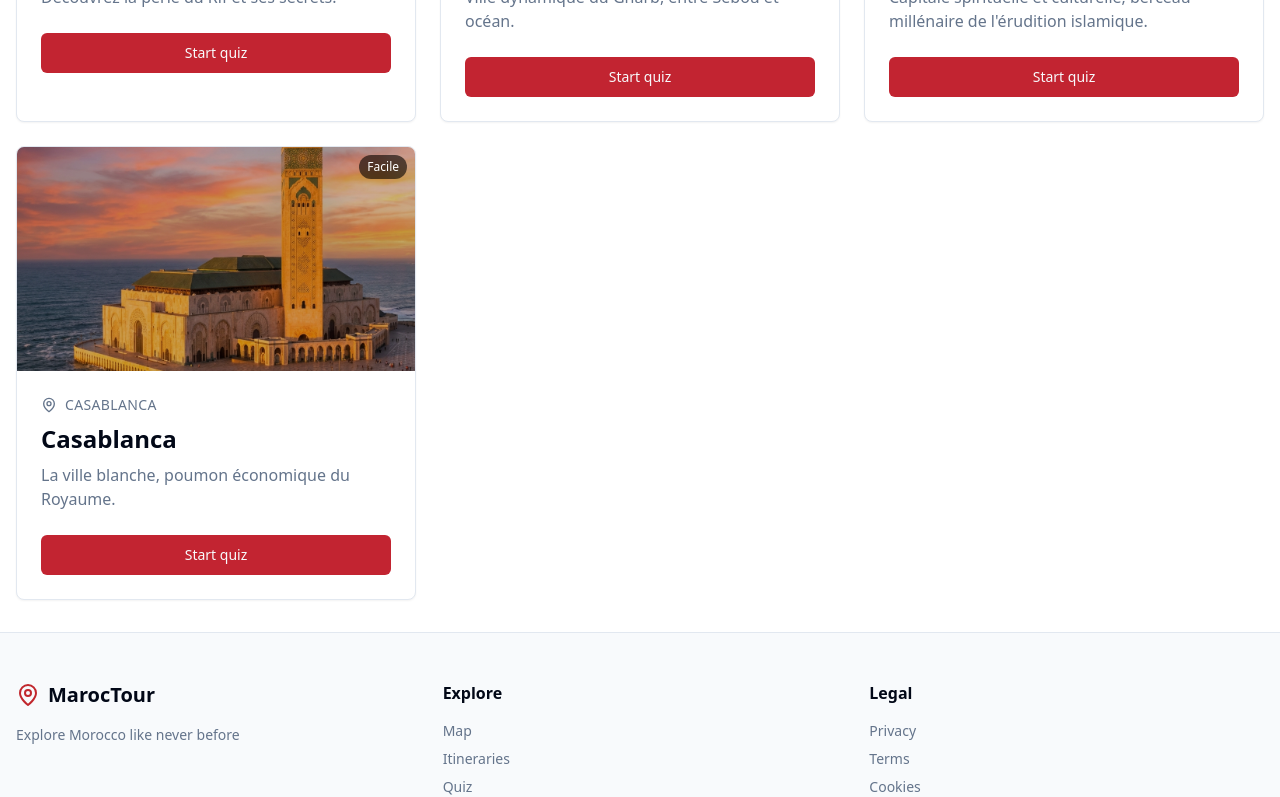
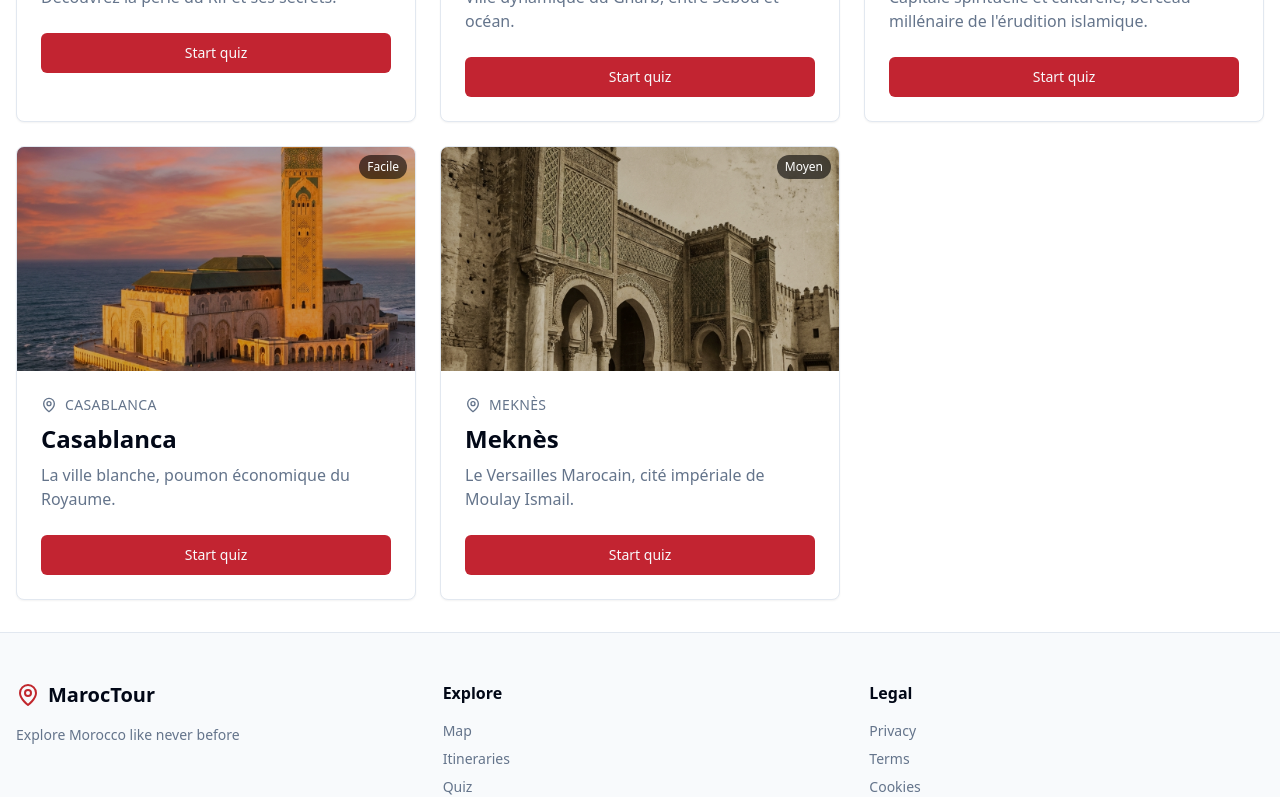
Before and after one commit to amn-sdk/MarocTour, a Next.js app in the folder apps/web/: page /en/quiz in a window 1280 px wide. Shown: the part 501-1298 px from the top of the page. Built offline with nearby package versions, Linux system fonts and the light colour scheme.

Commit message:
feat(frontend): add Meknes quiz to city page

```diff
--- a/apps/web/app/[locale]/quiz/page.tsx
+++ b/apps/web/app/[locale]/quiz/page.tsx
@@ -49,6 +49,14 @@ export default function QuizPage({
             image: '/images/cities/casablanca/hero.png',
             link: '/city/casablanca',
             difficult: 'Facile'
+        },
+        {
+            id: 'meknes',
+            title: 'Meknès',
+            description: 'Le Versailles Marocain, cité impériale de Moulay Ismail.',
+            image: '/images/cities/meknes/bab_mansour.png',
+            link: '/city/meknes',
+            difficult: 'Moyen'
         }
         // Future quizzes will go here
     ];
```
